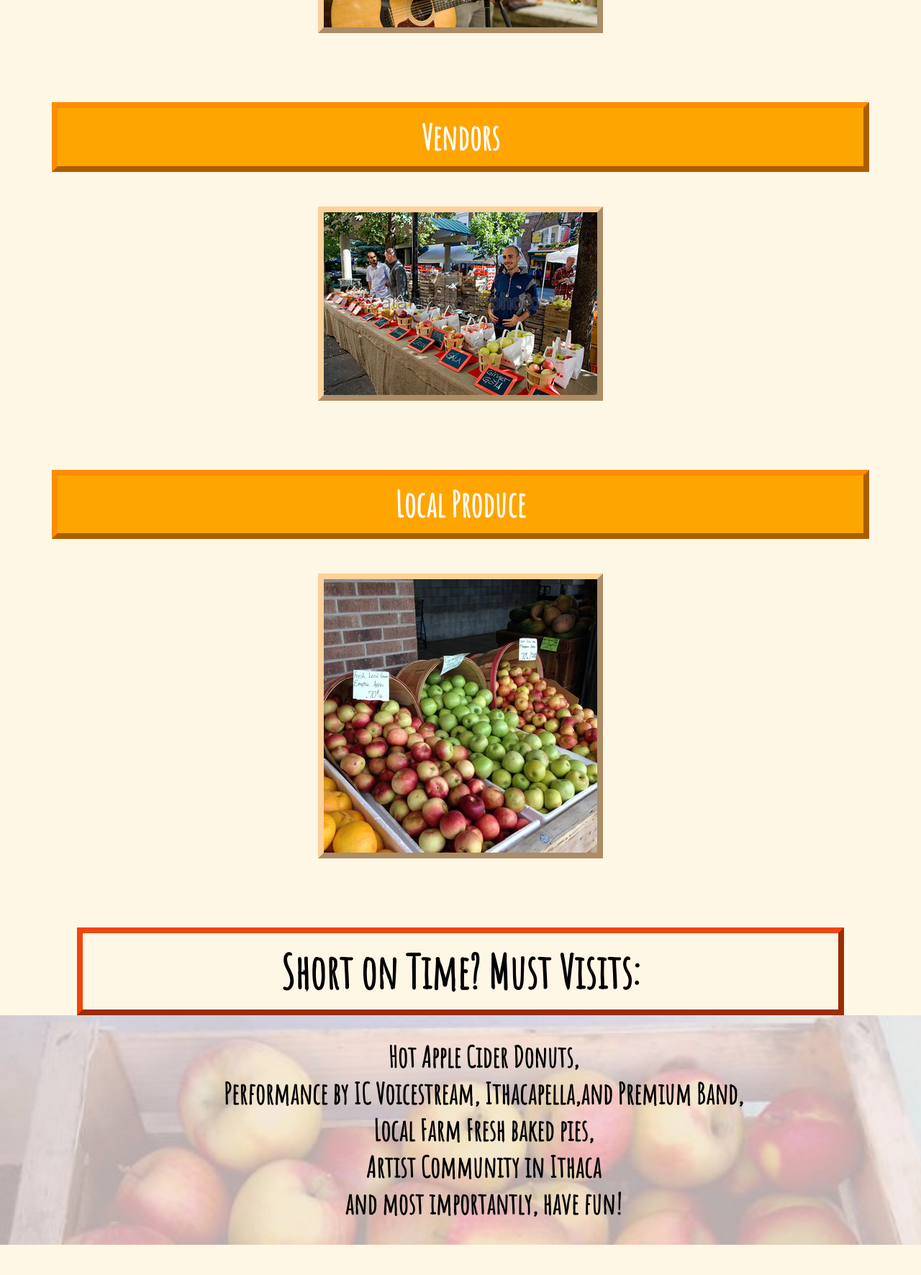
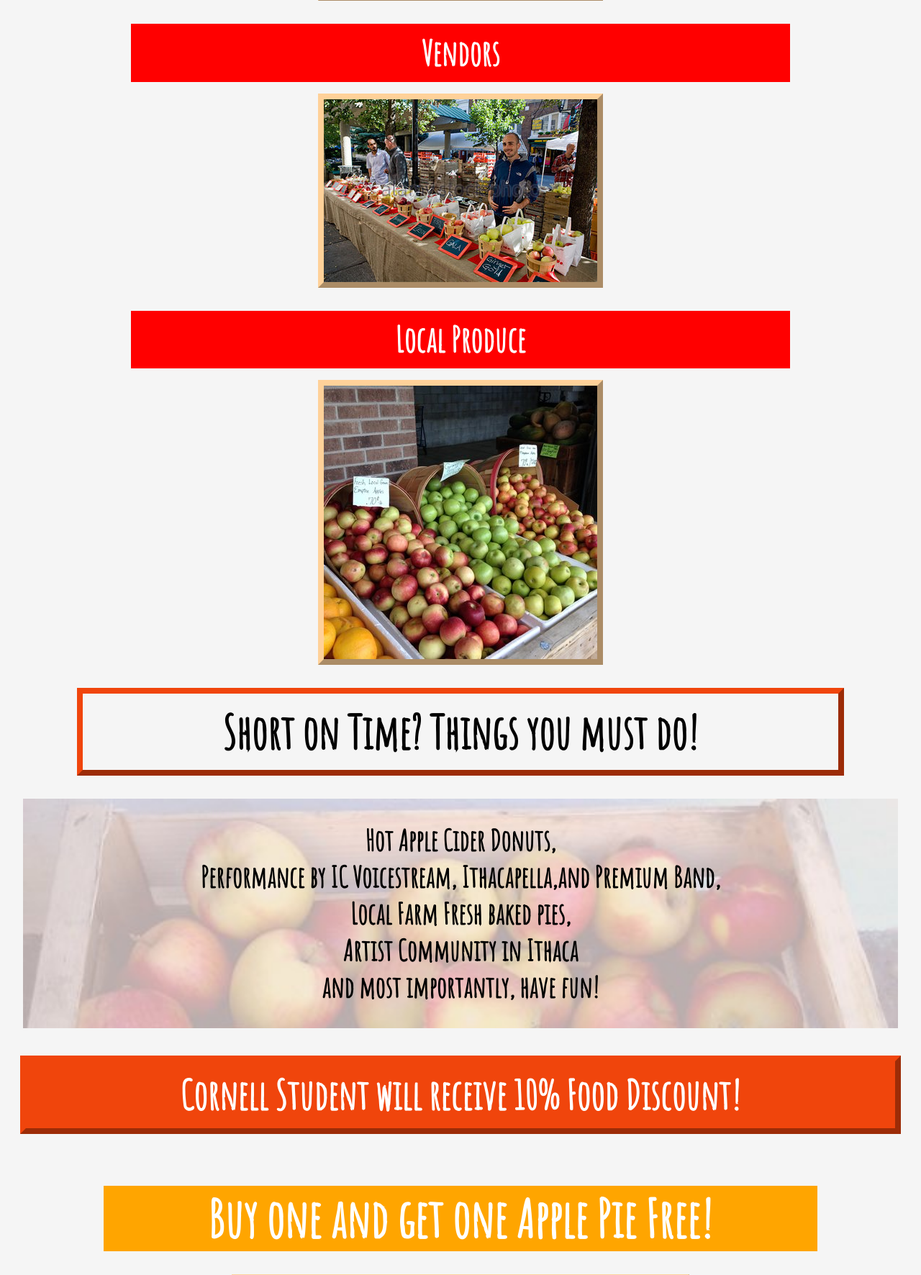
Before and after one commit to RaghavBatra/INFO-1300-Project, a PHP site: page /attractions.php in a window 1280 px wide; the page is wider, and only the part inside the window is pictured. Shown: the part 948-2720 px from the top of that part at 72% size. Run offline with PHP 8.4, Linux system fonts and the light colour scheme; some libraries are stand-ins or nearby versions.

Commit message:
last leg!

```diff
--- a/attractions.php
+++ b/attractions.php
@@ -13,8 +13,13 @@
     <?php
         include 'includes/header.php';
     ?>
+
     <div id= "attractioncontent">
+
+        <h5> Attractions </h5>
+
         <div id="attractions">
+
             <h3>Cheap Food</h3>
             <img src="images/larger.jpg" alt="apple">
             <h3>Live Concert</h3>
@@ -23,27 +28,33 @@
             <img src="images/attractionpic.jpg" alt="apple fest photos">
             <h3>Local Produce</h3>
             <img src="images/fall2.jpg" alt="apple produces">
-      <!-- Image credits :photo 1 from https://assets.dnainfo.com/photo/2016/9/1475171260-275192/larger.jpg
-               Image credits: photo 2 from http://www.ithaca.edu/depts/gallery_img/16036_full.jpg
-               Image credits: photo 3 from http://l7.alamy.com/zooms/0744ce822e77479e89cc5c714d5379cd/apples-for-sale-at-annual-apple-festival-on-the-commons-in-ithaca-bedbk3.jpg
-               Image credits: photo 4 from http://www.visitmayberry.com/autumn-mount-airy-north-carolina-love-fall/-->
+            <!-- Image credits : "larger" from https://assets.dnainfo.com/photo/2016/9/1475171260-275192/larger.jpg
+            Image credits: "concerto" from http://www.ithaca.edu/depts/gallery_img/16036_full.jpg
+            Image credits: "attractionpic" from http://l7.alamy.com/zooms/0744ce822e77479e89cc5c714d5379cd/apples-for-sale-at-annual-apple-festival-on-the-commons-in-ithaca-bedbk3.jpg
+            Image credits: "fall2" from http://www.visitmayberry.com/autumn-mount-airy-north-carolina-love-fall/-->
 
         </div>
 
-    <h2>Short on Time? Must Visits:</h2>
+    <h2>Short on Time? Things you must do!</h2>
+
     <div id="mustsee">
+
         <p>Hot Apple Cider Donuts,</p>
         <p>Performance by IC Voicestream, Ithacapella,and Premium Band,</p>
         <p>Local Farm Fresh baked pies,</p>
         <p>Artist Community in Ithaca</p>
         <p>and most importantly, have fun!</p>
+
     </div>
 
     <div id="studentdiscounts">
+
         <h1>Cornell Student will receive 10% Food Discount!</h1>
         <h5>Buy one and get one Apple Pie Free!</h5>
         <img src="images/pie.png" id = "applepie"alt="apple pie">
+
     </div>
+
 </div>
 
     <?php
--- a/css/site.css
+++ b/css/site.css
@@ -1,5 +1,5 @@
 body {
-    background-color: #fff7e6;
+    background-color: whitesmoke;
     font-family: Amatic SC;
     padding: 0;
     margin: 0;
@@ -199,7 +193,6 @@ h2 {
 h3 {
     text-align: center;
     font-size: 3em;
-    border: 8px outset darkorange;
     background-color: orange;
     padding:0.3em;
     margin-left: 5em;
@@ -217,7 +210,6 @@ h5 {
   text-align: center;
   color:white;
   font-size: 4.5em;
-  border: 8px outset darkorange;
   padding:0em;
   margin:auto;
   margin-top:1em;
@@ -483,39 +494,46 @@ button:hover {
 }
 
 #attractioncontent > h2 {
-    margin:0;
-    margin:auto;
-    width:80%;
+    margin: 0;
+    margin: auto;
+    margin-top: 0.5em;
+    margin-bottom: 0.5em;
+    width: 80%;
 }
 
 #attractions > h3 {
+    width: 70%;
     text-align: center;
     font-size: 3em;
-    margin-left: 1.5em;
-    margin-right:1.5em;
-    margin-top: 1.5em;
-    padding:0.2em;
-    color:white;
+    padding: 0.2em;
+    color: white;
+    background-color: red;
+    margin: 0;
+    margin-left: auto;
+    margin-right: auto;
+    margin-top: 0.5em;
+    display: block;
 }
 
 #attractions > img {
     display: block;
+    margin: 0;
     margin-left: auto;
     margin-right: auto;
-    margin-bottom: 6em;
+    margin-top: 1em;
+    margin-bottom: 2em;
     border: 8px #ffd199 outset;
 }
 
 #mustsee {
     color: #000;
-    width: 100%;
+    width: 90%;
     background-image: url('../images/rsz_back.jpg');
     /* Image credits :https://eatingcloudsinitaly.com/2014/11/*/
     display: block;
     margin: auto;
-    margin-bottom:6em;
     background-size: cover;
-    padding:2em;
+    padding: 2em;
 }
 
 #mustsee > p {
--- a/directions.php
+++ b/directions.php
@@ -22,7 +22,7 @@
 
         <div id="map">
 
-        	<img src="images/map.jpg" alt="Apple Fest map" id = "commons_map">
+        	<img src="images/map_edited.jpg" alt="Apple Fest map" id = "commons_map">
        		<!-- Image credits: http://www.downtownithaca.com/local/file_upload/images/Apple%20Harvest%20Map%202016.jpg -->
         	</a>
 
```
Also changed, not shown: other parts of css/site.css (+54 -38 lines), images/apple.jpg (deleted), images/apple_v2.jpg (deleted), images/apple_v3.jpg (deleted), images/apple_v4.jpg (deleted), images/map.jpg (deleted), images/map_edited.jpg, 1 other file. Lines whose indentation alone changed are shown as unchanged.
